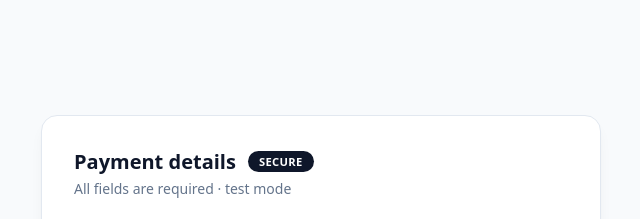
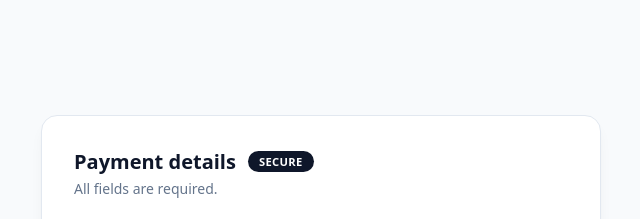
Before and after one commit to Edwin222-sudo/payment, a plain HTML site: page index.html in a window 1280 px wide. Shown: the top 219 px of the page, 319-959 px from the left. Drawn offline with Linux system fonts and the light colour scheme.

Commit message:
Fix payment details paragraph punctuation

```diff
--- a/index.html
+++ b/index.html
@@ -247,7 +247,7 @@
         Payment details
         <span>secure</span>
       </h2>
-      <p>All fields are required · test mode</p>
+      <p>All fields are required.</p>
     </div>
 
     <form class="payment-form" id="paymentForm" action="#" method="post" novalidate>
```
